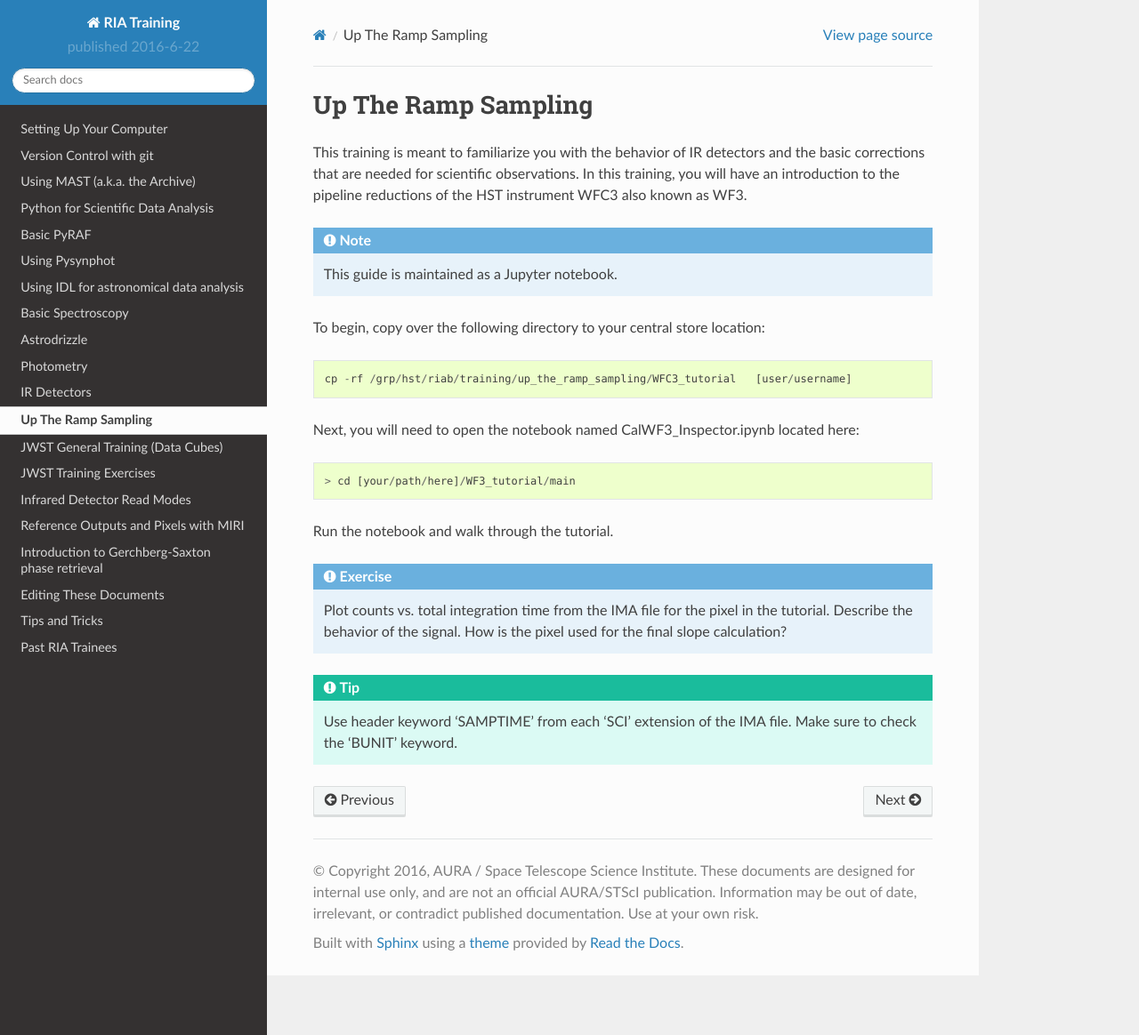
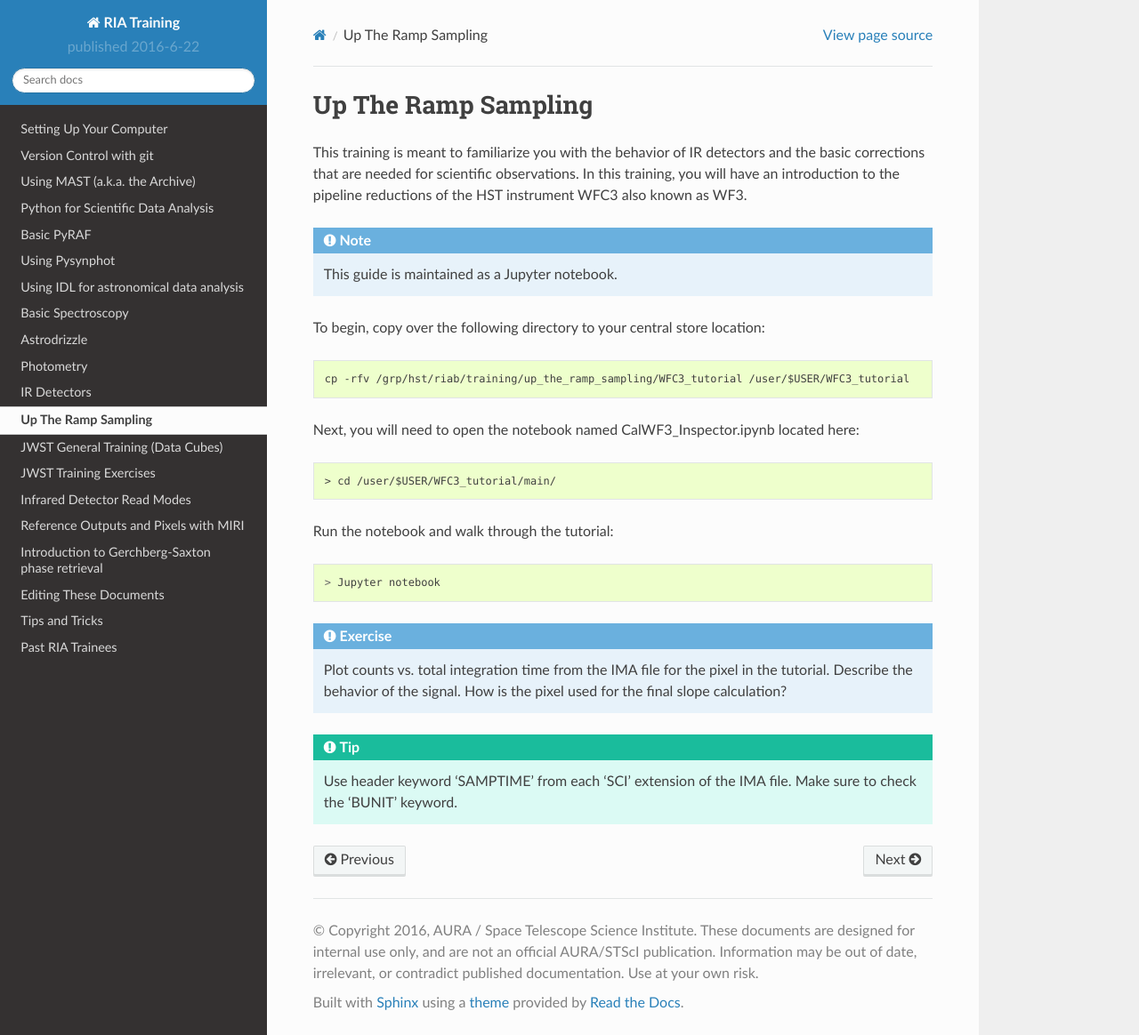
Before and after one commit to staceybright/training-library, a Sphinx documentation site: the page built from source/up_the_ramp_sampling.txt, in a window 1280 px wide and 1164 px high. Shown: the whole window at 89% size. Built offline with Sphinx 7.4.7 and the Read the Docs theme 2.0.0, drawn with Linux system fonts in a browser that asks for light colours.

Commit message:
Made edit to index.txt to add line space. Edited up_the_ramp_sampling.txt instructions.

```diff
--- a/source/index.txt
+++ b/source/index.txt
@@ -30,6 +30,7 @@ Training guides and exercises for new RIAs
 #. :doc:`photometry`
 #. :doc:`ir_detector_course`
 #. :doc:`up_the_ramp_sampling`
+
 *Also, once you have finished the training exercises, you will be assigned a project that relates to your instrument team assignment.*
 
 *******************************************
--- a/source/up_the_ramp_sampling.txt
+++ b/source/up_the_ramp_sampling.txt
@@ -12,14 +12,16 @@ In this training, you will have an introduction to the pipeline reductions of th
 
 To begin, copy over the following directory to your central store location::
 
-   cp -rf /grp/hst/riab/training/up_the_ramp_sampling/WFC3_tutorial   [user/username]
+   cp -rfv /grp/hst/riab/training/up_the_ramp_sampling/WFC3_tutorial /user/$USER/WFC3_tutorial
 
 Next, you will need to open the notebook named CalWF3_Inspector.ipynb located here::
 
-  > cd [your/path/here]/WF3_tutorial/main
+  > cd /user/$USER/WFC3_tutorial/main/
 
 
-Run the notebook and walk through the tutorial.
+Run the notebook and walk through the tutorial::
+
+  > Jupyter notebook
 
 .. admonition:: Exercise
    :class: note
```
